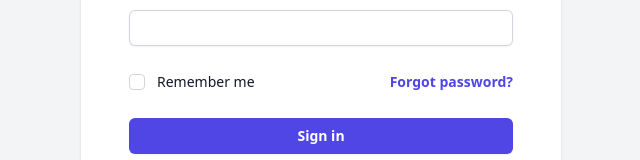
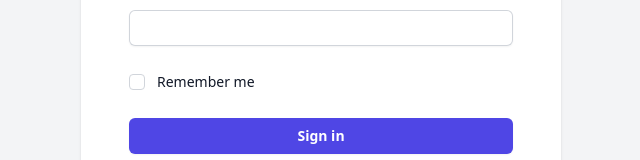
Before and after one commit to chopraj/gradeguru, a React (Create React App) app: page /login in a window 1280 px wide. Shown: the part 350-510 px from the top of the page, without its empty margins (319-959 px from the left). Built offline with nearby package versions, Linux system fonts and the light colour scheme; no server answers; the HTML template or start-up script is replaced by a standard one.

Commit message:
remove fogor pass

```diff
--- a/src/components/Login/Login.jsx
+++ b/src/components/Login/Login.jsx
@@ -135,11 +135,6 @@
                     </label>
                   </div>
 
-                  <div className="text-sm leading-6">
-                    <a onClick={navigateToForgotPassword} href="#" className="font-semibold text-indigo-600 hover:text-indigo-500">
-                      Forgot password?
-                    </a>
-                  </div>
                 </div>
 
                 <div>
```
